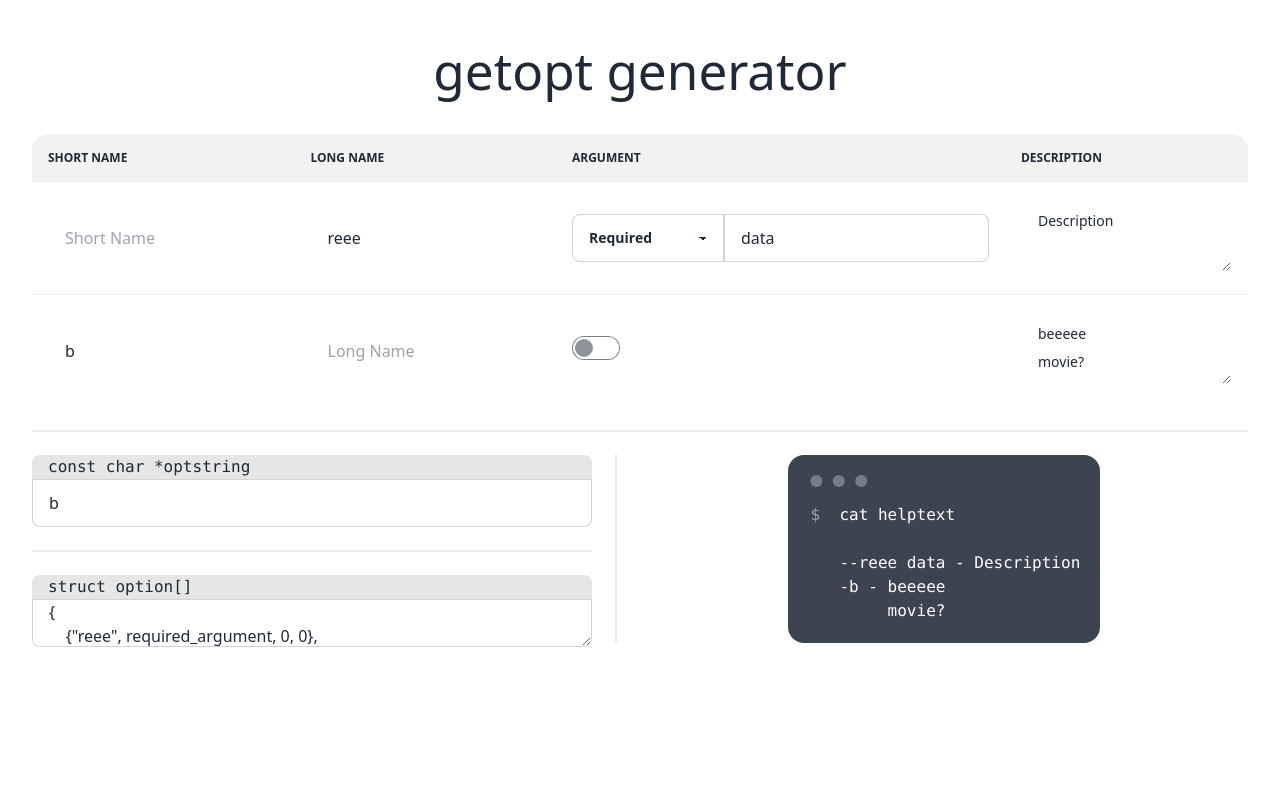
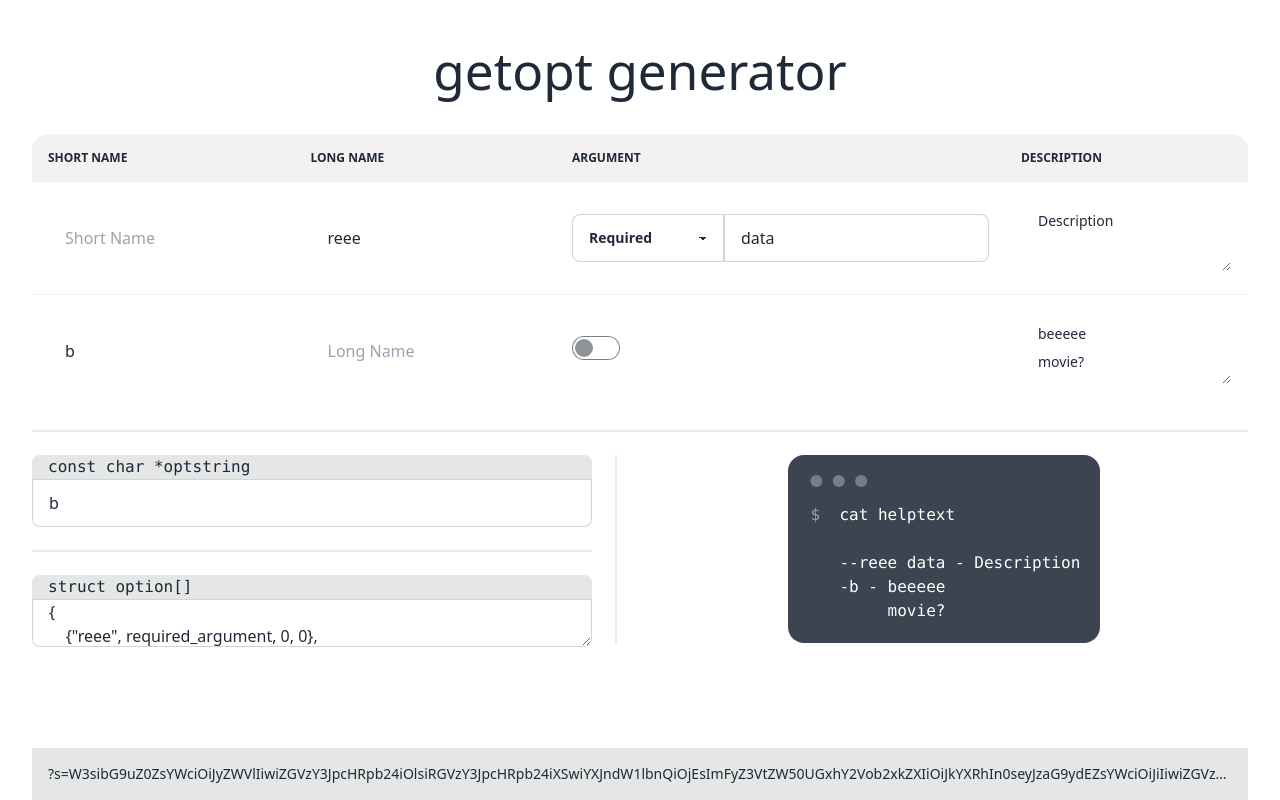
Before and after one commit to featherbear/getopt-generator, a Svelte app: page / in a window 1280 px wide. Built offline with nearby package versions, Linux system fonts and the light colour scheme.

Commit message:
Add a link copier

```diff
--- a/src/App.svelte
+++ b/src/App.svelte
@@ -2,10 +2,23 @@
   import svelteLogo from "./assets/svelte.svg";
   import { generateShort, withOptions } from "./lib/getopt";
   import { ArgumentType, type OptionSet } from "./lib/getopt.type";
+  import { deserialise, serialise } from "./lib/serialisation";
   import CodeOutput from "./lib/ui/CodeOutput.svelte";
   import OptionView from "./lib/ui/OptionView.svelte";
 
-  let data: OptionSet = [
+  let data: OptionSet = [];
+
+  let stringParam = new URLSearchParams(location.search).get("s");
+  if (stringParam) {
+    try {
+      data = deserialise<OptionSet>(stringParam);
+    } catch (e) {
+      console.error("Could not load URL");
+    }
+  }
+
+  if (data.length == 0) {
+    data = [
       {
         longFlag: "reee",
         description: "Description",
@@ -14,8 +27,13 @@
       },
       { shortFlag: "b", description: ["beeeee", "movie?"] },
     ];
+  }
 
-  $: console.log(withOptions(data).generateLong());
+  let link: string;
+  $: link =
+    location.href.slice(0, location.href.indexOf(location.search)) +
+    "?s=" +
+    serialise(data);
 </script>
 
 <main>
@@ -78,5 +96,37 @@
   </div>
 </main>
 
+<footer class="footer footer-center p-4 bg-base-300 text-base-content">
+  <div>
+    <p>
+      <a
+        href="#"
+        on:click={() => {
+          navigator.clipboard.writeText(link).then(
+            () => {
+              alert("Link copied");
+            },
+            () => {
+              alert("Failed to copy link");
+            }
+          );
+        }}>{link}</a
+      >
+    </p>
+  </div>
+</footer>
+
 <style lang="scss">
+  main {
+    flex: 1;
+  }
+
+  footer {
+    > div > p {
+      white-space: nowrap;
+      overflow: hidden;
+      text-overflow: ellipsis;
+      max-width: 100%;
+    }
+  }
 </style>
--- a/src/app.css
+++ b/src/app.css
@@ -31,9 +31,20 @@
 
 #app {
   max-width: 1280px;
+  position: absolute;
+  top: 0;
+  bottom: 0;
+  left: 0;
+  right: 0;
+
   margin: 0 auto;
   padding: 2rem;
+  padding-bottom: 0;
   text-align: center;
+
+
+  display: flex;
+  flex-direction: column;
 }
 
 h1 {
--- a/src/lib/serialisation.ts
+++ b/src/lib/serialisation.ts
@@ -1,2 +1,2 @@
-export const serialise = (obj) => JSON.stringify(obj)
-export const deserialise = <T = any>(str) => <T>JSON.parse(str)
+export const serialise = (obj) => btoa(JSON.stringify(obj))
+export const deserialise = <T = any>(str) => <T>JSON.parse(atob(str))
```
Lines whose indentation alone changed are shown as unchanged.
